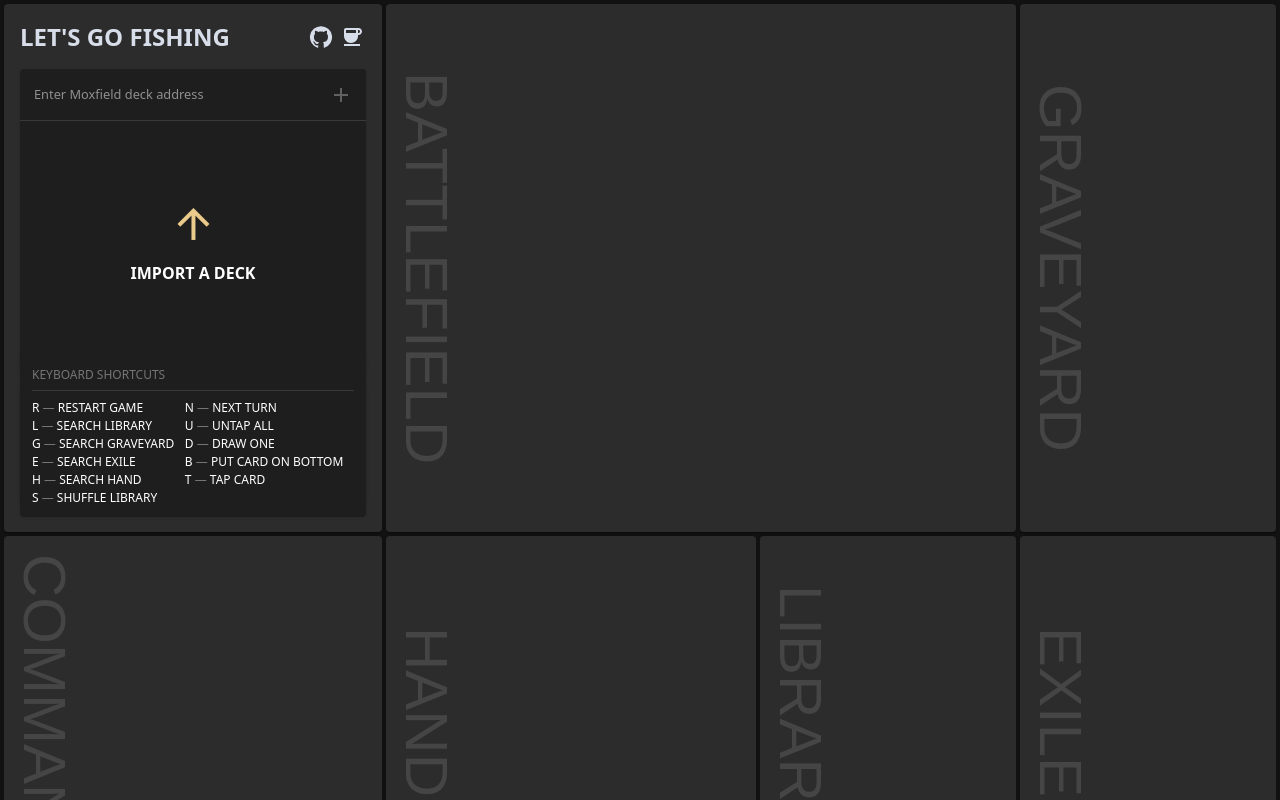
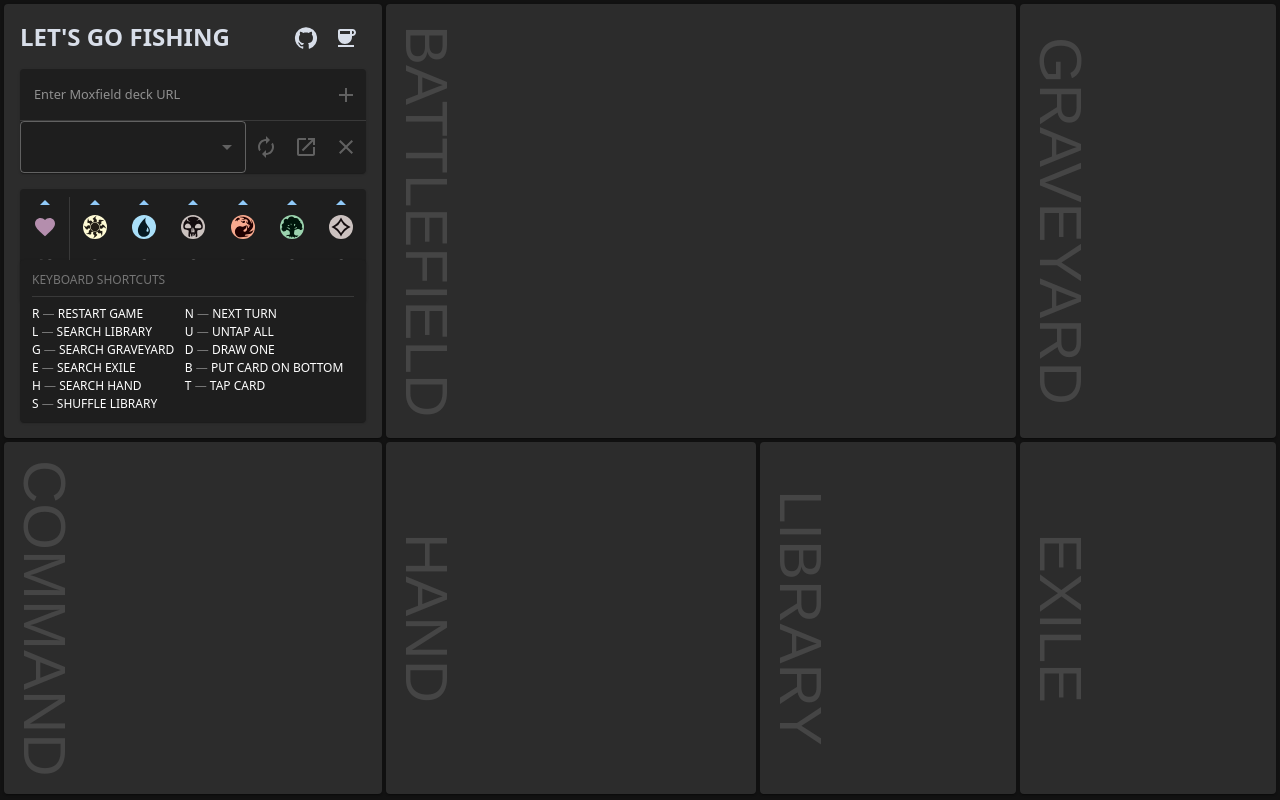
Before and after one commit to avocadianmage/lets-go-fishing, a React (Vite) app: page / in a window 1280 px wide. Built offline with nearby package versions, Linux system fonts and the light colour scheme.

Commit message:
rework deck select UI

```diff
--- a/src/App.css
+++ b/src/App.css
@@ -96,7 +96,7 @@ h6 {
 }
 
 /***************/
-/* Game Layout */
+/* Page layout */
 /***************/
 
 .gameLayout {
--- a/src/components/controls/inputButton.tsx
+++ b/src/components/controls/inputButton.tsx
@@ -1,23 +1,22 @@
-import { IconButtonProps, IconButton, Tooltip, Link } from '@mui/material';
+import { Tooltip, Link, ButtonProps, Button } from '@mui/material';
 
-export interface InputButtonProps extends IconButtonProps {
+export interface InputButtonProps extends ButtonProps {
     tooltip?: string;
     link?: string;
 }
 
 export const InputButton = (props: InputButtonProps) => {
-    return (
-        <Tooltip title={props.tooltip}>
-            <Link href={props.link} target='_blank'>
-                <IconButton
-                    {...props}
-                    edge='end'
-                    size='small'
-                    sx={{ color: 'var(--nord4)', borderRadius: '4px', ...props.sx }}
-                >
-                    {props.children}
-                </IconButton>
+    const Clickable = (
+        <Button
+            aria-label={props.tooltip}
+            {...props}
+            sx={{ color: 'var(--nord4)', minWidth: 0, ...props.sx }}
+        >
+            <Link href={props.link} target='_blank' sx={{ height: '24px', color: 'inherit' }}>
+                {props.children}
             </Link>
-        </Tooltip>
+        </Button>
     );
+
+    return props.disabled ? Clickable : <Tooltip title={props.tooltip}>{Clickable}</Tooltip>;
 };
--- a/src/components/lefter/deckImport.tsx
+++ b/src/components/lefter/deckImport.tsx
@@ -1,5 +1,5 @@
 import { Add } from '@mui/icons-material';
-import { CircularProgress, InputAdornment, styled, TextField } from '@mui/material';
+import { CircularProgress, FormGroup, TextField } from '@mui/material';
 import { forwardRef, useState } from 'react';
 import { DeckInfo } from '../../services/dbSvc';
 import { FetchDecklist } from '../../services/deckInfoSvc';
@@ -9,14 +9,6 @@ interface DeckImportProps {
     decks: DeckInfo[];
     onImport(value: DeckInfo): void;
 }
-
-const CssTextField = styled(TextField)({
-    '& .MuiOutlinedInput-root': {
-        '& fieldset': {
-            borderColor: 'transparent',
-        },
-    },
-});
 
 export const DeckImport = forwardRef(({ decks, onImport }: DeckImportProps, ref) => {
     const [value, setValue] = useState('');
@@ -60,25 +52,12 @@ export const DeckImport = forwardRef(({ decks, onImport }: DeckImportProps, ref)
     };
 
     return (
-        <CssTextField
+        <FormGroup row>
+            <TextField
                 inputRef={ref}
-            placeholder='Enter Moxfield deck address'
+                placeholder='Enter Moxfield deck URL'
                 inputProps={{ style: { fontSize: '0.8rem' } }}
-            InputProps={{
-                endAdornment: (
-                    <InputAdornment position='end' sx={{ marginRight: '-3px' }}>
-                        <InputButton
-                            aria-label='import deck'
-                            disabled={isDisabled}
-                            onClick={doImport}
-                            sx={{ color: 'var(--nord14)' }}
-                        >
-                            {loading ? <CircularProgress size={24} /> : <Add />}
-                        </InputButton>
-                    </InputAdornment>
-                ),
-            }}
-            sx={{ width: '100%' }}
+                sx={{ flex: 1, '& fieldset': { borderColor: 'transparent' } }}
                 value={value}
                 error={!!errorMessage}
                 helperText={errorMessage}
@@ -86,5 +65,14 @@ export const DeckImport = forwardRef(({ decks, onImport }: DeckImportProps, ref)
                 onChange={(e) => updateInput(e.target.value)}
                 onKeyDown={fireKeyDown}
             />
+            <InputButton
+                tooltip='Import deck'
+                disabled={isDisabled}
+                onClick={doImport}
+                sx={{ color: 'var(--nord14)' }}
+            >
+                {loading ? <CircularProgress size={24} /> : <Add />}
+            </InputButton>
+        </FormGroup>
     );
 });
--- a/src/components/lefter/deckSelect.tsx
+++ b/src/components/lefter/deckSelect.tsx
@@ -1,130 +1,102 @@
-import { ArrowUpward, Close, OpenInNew, Sync } from '@mui/icons-material';
-import { Box, List, ListItem, ListItemButton, ListItemText } from '@mui/material';
+import { Close, OpenInNew, Sync } from '@mui/icons-material';
+import { FormGroup, MenuItem, Select, SelectChangeEvent } from '@mui/material';
 import { useState } from 'react';
 import { DatabaseService, DeckInfo } from '../../services/dbSvc';
 import { FetchDecklist } from '../../services/deckInfoSvc';
 import { InputButton } from '../controls/inputButton';
 
-const DECK_SELECT_HEIGHT = 250;
-
 interface DeckSelectProps {
     decks: DeckInfo[];
     selectedIndex: number;
     onUpdateDecksAndSelection(index: number, updatedDeckInfos?: DeckInfo[]): void;
-    onClickPlaceholder(): void;
 }
 
 export const DeckSelect = ({
     decks,
     selectedIndex,
     onUpdateDecksAndSelection,
-    onClickPlaceholder,
 }: DeckSelectProps) => {
-    const [syncingIndex, setSyncingIndex] = useState(-1);
-    const [syncErrorIndex, setSyncErrorIndex] = useState(-1);
+    const [isSyncing, setIsSyncing] = useState(false);
+    const [isSyncError, setIsSyncError] = useState(false);
 
-    const onDeckRemove = (e: React.MouseEvent<HTMLButtonElement, MouseEvent>, index: number) => {
-        e.stopPropagation();
-
-        const deckToRemove = decks[index].name;
+    const removeDeck = () => {
+        const deckToRemove = decks[selectedIndex].name;
         DatabaseService.deleteDeck(deckToRemove);
 
         const updatedDeckInfos = decks.filter((di: DeckInfo) => di.name !== deckToRemove);
-        let selectedIndex = decks.findIndex((di: DeckInfo) => di.name === deckToRemove);
-        selectedIndex =
-            selectedIndex <= updatedDeckInfos.length - 1 ? selectedIndex : selectedIndex - 1;
-        onUpdateDecksAndSelection(selectedIndex, updatedDeckInfos);
+        let newSelectedIndex = decks.findIndex((di: DeckInfo) => di.name === deckToRemove);
+        newSelectedIndex =
+            newSelectedIndex <= updatedDeckInfos.length - 1
+                ? newSelectedIndex
+                : newSelectedIndex - 1;
+        onUpdateDecksAndSelection(newSelectedIndex, updatedDeckInfos);
     };
 
-    const onDeckSync = async (
-        e: React.MouseEvent<HTMLButtonElement, MouseEvent>,
-        index: number
-    ) => {
-        e.stopPropagation();
-        setSyncingIndex(index);
+    const syncDeck = async () => {
+        setIsSyncing(true);
         {
-            const deckToUpdate = decks[index];
+            const deckToUpdate = decks[selectedIndex];
             const updatedDeck = await FetchDecklist(deckToUpdate.url);
 
             // If deck failed to sync:
             if (!updatedDeck) {
-                setSyncErrorIndex(index);
+                setIsSyncError(true);
             } else {
-                setSyncErrorIndex(-1);
+                setIsSyncError(false);
                 DatabaseService.deleteDeck(deckToUpdate.name);
                 const updatedListOfDecks = decks
-                    .slice(undefined, index)
+                    .slice(undefined, selectedIndex)
                     .concat([updatedDeck!])
-                    .concat(decks.slice(index + 1));
+                    .concat(decks.slice(selectedIndex + 1));
                 onUpdateDecksAndSelection(selectedIndex, updatedListOfDecks);
             }
         }
-        setSyncingIndex(-1);
+        setIsSyncing(false);
     };
 
-    const ListOfDecks = () => (
-        <List>
+    const handleChange = (e: SelectChangeEvent) => {
+        onUpdateDecksAndSelection(+e.target.value);
+    };
+
+    const disabled = decks.length === 0;
+    return (
+        <FormGroup row>
+            <Select
+                value={disabled ? '' : selectedIndex.toString()}
+                disabled={disabled}
+                sx={{
+                    flex: 1,
+                    fontSize: '0.8rem',
+                    '.MuiOutlinedInput-notchedOutline': { borderColor: 'transparent' },
+                }}
+                onChange={handleChange}
+            >
                 {decks.map((deck, index) => (
-                <ListItem key={index} disablePadding>
-                    <ListItemButton
-                        selected={selectedIndex === index}
-                        onClick={() => onUpdateDecksAndSelection(index)}
-                        sx={{ paddingLeft: '14px', paddingRight: '11px' }}
+                    <MenuItem key={index} value={index}>
+                        {deck.name}
+                    </MenuItem>
+                ))}
+            </Select>
+            <InputButton
+                tooltip='Sync from Moxfield'
+                disabled={disabled}
+                sx={{ color: isSyncError ? 'var(--nord11)' : 'var(--nord14)' }}
+                onClick={syncDeck}
             >
-                        <ListItemText
-                            primary={deck.name}
-                            primaryTypographyProps={{ fontSize: '0.8rem' }}
-                        />
-                        <InputButton
-                            title='Sync from Moxfield'
-                            onClick={(e) => onDeckSync(e, index)}
-                            sx={{
-                                transform: 'scaleX(-1) rotate(90deg)',
-                                color: syncErrorIndex === index ? 'var(--nord11)' : undefined,
-                            }}
-                        >
-                            <Sync className={syncingIndex === index ? 'spin' : undefined} />
+                <div style={{ transform: 'scaleX(-1)' }}>
+                    <Sync className={isSyncing ? 'spin' : undefined} />
+                </div>
             </InputButton>
             <InputButton
-                            title='Open in Moxfield'
-                            link={deck.url}
-                            onClick={(e) => e.stopPropagation()}
+                tooltip='Open in Moxfield'
+                disabled={disabled}
+                link={disabled ? undefined : decks[selectedIndex].url}
             >
                 <OpenInNew />
             </InputButton>
-                        <InputButton title='Remove deck' onClick={(e) => onDeckRemove(e, index)}>
+            <InputButton tooltip='Remove deck' disabled={disabled} onClick={removeDeck}>
                 <Close />
             </InputButton>
-                    </ListItemButton>
-                </ListItem>
-            ))}
-        </List>
-    );
-
-    return (
-        <Box sx={{ height: DECK_SELECT_HEIGHT, maxHeight: DECK_SELECT_HEIGHT, overflow: 'auto' }}>
-            {decks.length > 0 ? (
-                <ListOfDecks />
-            ) : (
-                <div
-                    style={{
-                        display: 'flex',
-                        alignItems: 'center',
-                        justifyContent: 'center',
-                        height: DECK_SELECT_HEIGHT,
-                        cursor: 'pointer',
-                    }}
-                    onClick={onClickPlaceholder}
-                >
-                    <div>
-                        <ArrowUpward
-                            className='verticalWave'
-                            style={{ fontSize: '3rem', width: '100%', color: 'var(--nord13)' }}
-                        />
-                        <h4>Import a deck</h4>
-                    </div>
-                </div>
-            )}
-        </Box>
+        </FormGroup>
     );
 };
--- a/src/components/lefter/lefter.tsx
+++ b/src/components/lefter/lefter.tsx
@@ -116,7 +116,6 @@ export const Lefter = ({
                         decks={decks}
                         selectedIndex={selectedIndex}
                         onUpdateDecksAndSelection={updateDecksAndSelection}
-                        onClickPlaceholder={() => deckImportRef.current?.focus()}
                     />
                 </Paper>
 
```
Lines whose indentation alone changed are shown as unchanged.
